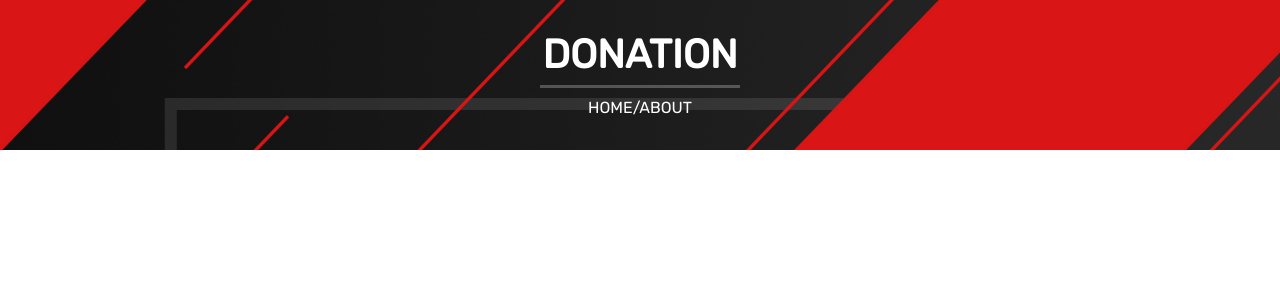
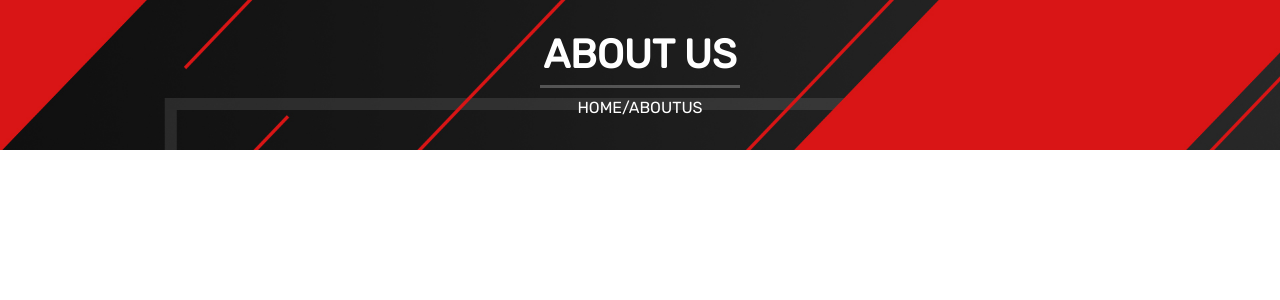
Before and after one commit to NurullahSanY/KajKhuji, a PHP site: page /about.php in a window 1280 px wide. Shown: the part 72-372 px from the top of the page. Run offline with PHP 8.4, Linux system fonts and the light colour scheme; some web fonts are replaced.

Commit message:
Update about.php

```diff
--- a/about.php
+++ b/about.php
@@ -69,9 +69,9 @@
     <!-- Bannar -->
     <div class="bannar_donation">
     <div class="bannar_text">
-      Donation
+      About Us
       <hr class="horizontal_line " >
-      <h6>Home/ABOUT</h6>
+      <h6>Home/ABOUTUS</h6>
     </div>
   </div>
 
```
